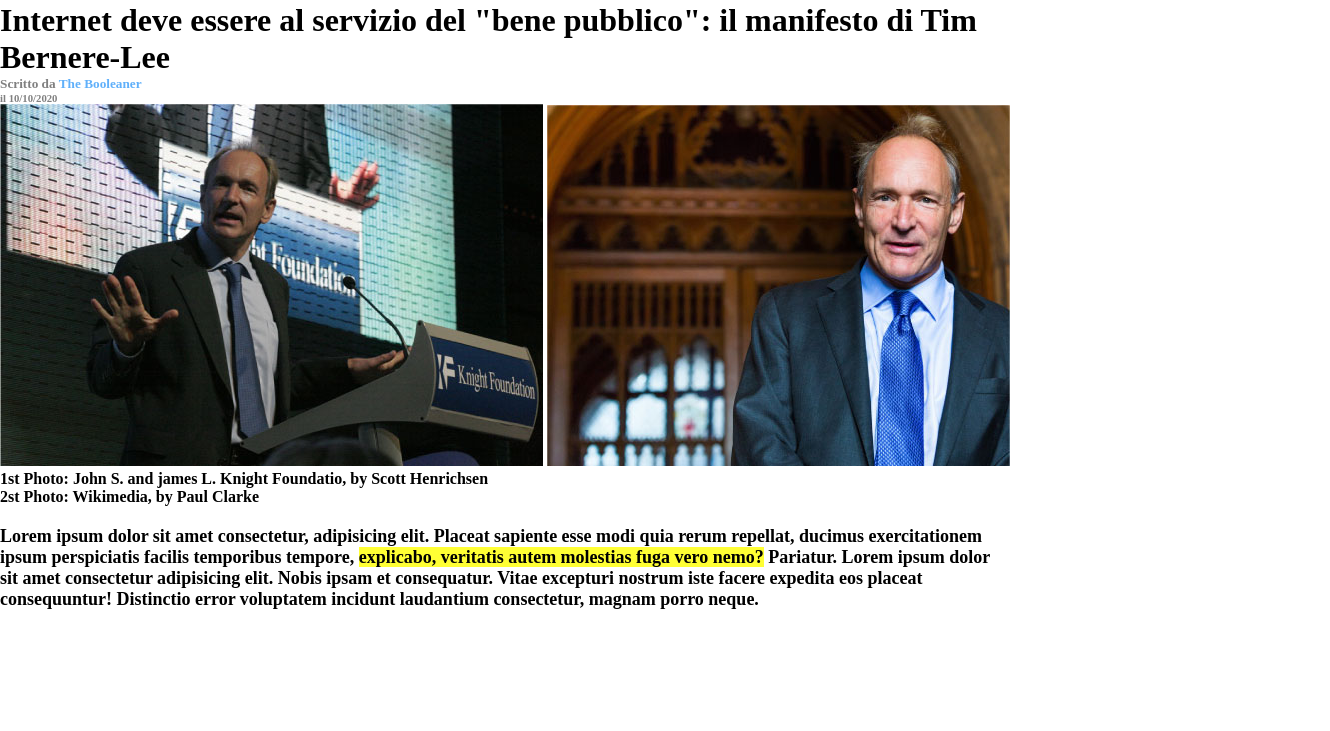
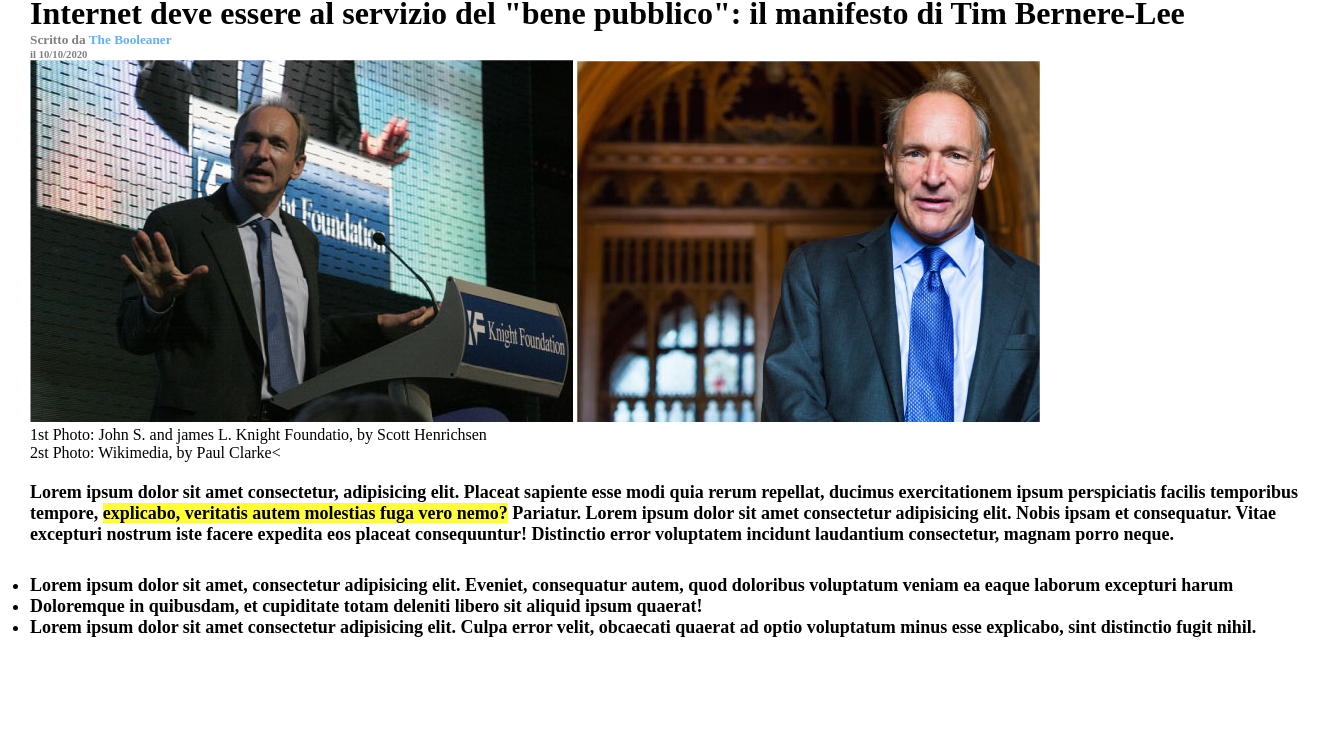
Before and after one commit to DarioLoForti/html-css-booleaner, a plain HTML site: page index.html in a window 1280 px wide. Shown: the part 69-800 px from the top of the page, 1330 px wide, since content can reach past the window. Drawn offline with Linux system fonts and the light colour scheme.

Commit message:
[update]list

```diff
--- a/css/style.css
+++ b/css/style.css
@@ -14,10 +14,12 @@ header{
     width: 150px;
     padding-top: 20px;
     background-position: left;
-    padding-left: 5px;
+    padding-left: 30px;
 }
 .contenitore{
-    width: 1010px;
+    width: 1300px;
+    margin-left: 30px;
+
 }
 
 #titolo-principale{
@@ -32,10 +34,15 @@ h5, h6{
     color: rgb(96, 176, 250);
 }
 .primo-paragrafo{
-    padding-top: 20px;
-    font-weight: 700;
+    margin-top: 20px;
+    font-weight: 600;
     font-size: 18px;
 }
 .evidenziato{
     background-color: rgba(255, 255, 0, 0.795);
 }
+.lista{
+    margin-top: 30px;
+    font-weight: 600;
+    font-size: 18px;
+}
--- a/index.html
+++ b/index.html
@@ -33,13 +33,20 @@
                 <img src="../html-css-booleaner/img/tim-2.jpg" alt="foto tim-2">
             </div>
                 <span>
-                    <strong>1st Photo: John S. and james L. Knight Foundatio, by Scott Henrichsen</strong>
+                    1st Photo: John S. and james L. Knight Foundatio, by Scott Henrichsen
                 </span><br>
                 <span>
-                    <strong>2st Photo: Wikimedia, by Paul Clarke</strong>
+                    2st Photo: Wikimedia, by Paul Clarke<
                 </span>
                 <div class="primo-paragrafo">
                     <p>Lorem ipsum dolor sit amet consectetur, adipisicing elit. Placeat sapiente esse modi quia rerum repellat, ducimus exercitationem ipsum perspiciatis facilis temporibus tempore, <span class="evidenziato">explicabo, veritatis autem molestias fuga vero nemo?</span> Pariatur. Lorem ipsum dolor sit amet consectetur adipisicing elit. Nobis ipsam et consequatur. Vitae excepturi nostrum iste facere expedita eos placeat consequuntur! Distinctio error voluptatem incidunt laudantium consectetur, magnam porro neque.</p>
+                </div>
+                <div class="lista">
+                    <ul>
+                        <li>Lorem ipsum dolor sit amet, consectetur adipisicing elit. Eveniet, consequatur autem, quod doloribus voluptatum veniam ea eaque laborum excepturi harum</li>
+                        <li>Doloremque in quibusdam, et cupiditate totam deleniti libero sit aliquid ipsum quaerat!</li>
+                        <li>Lorem ipsum dolor sit amet consectetur adipisicing elit. Culpa error velit, obcaecati quaerat ad optio voluptatum minus esse explicabo, sint distinctio fugit nihil.</li>
+                    </ul>
                 </div>
 
 
```
